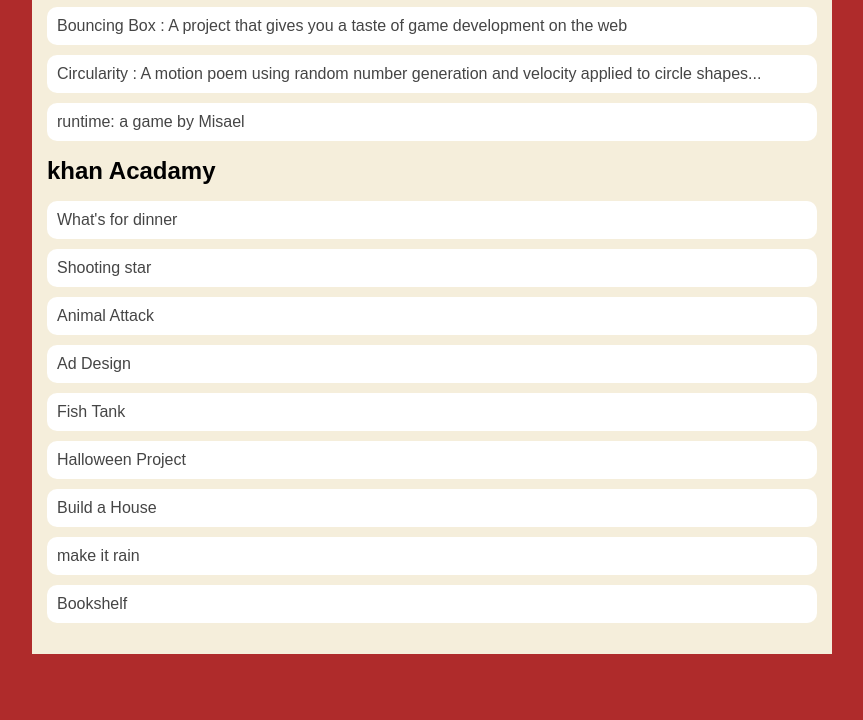
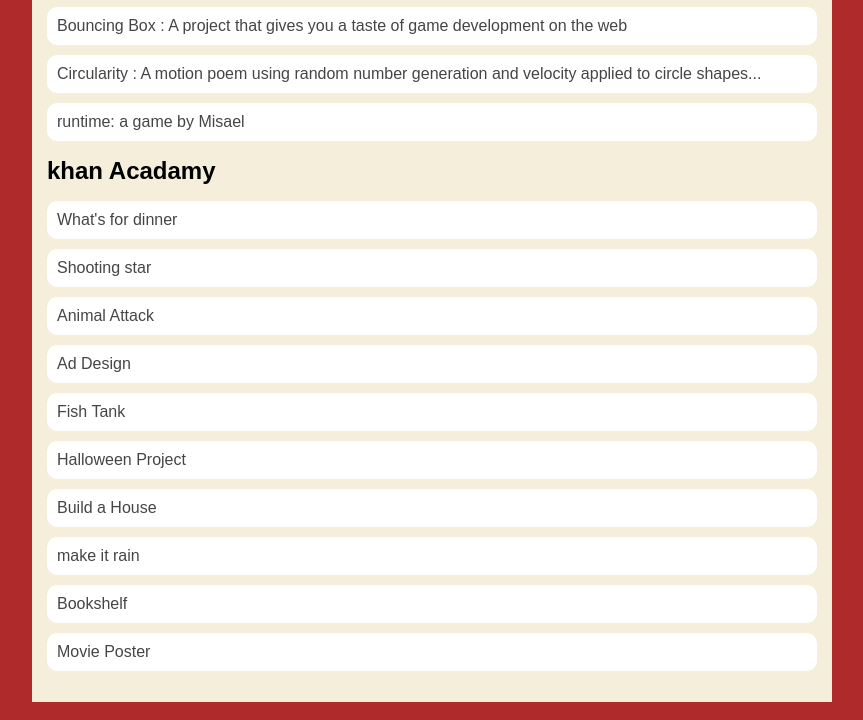
Before and after one commit to misaeloporto/misaeloporto.github.io, a plain HTML site: page portfolio.html in a window 1280 px wide. Shown: the part 217-937 px from the top of the page, without its empty margins (208-1071 px from the left). Before the commit the page ends 889 px from the top, so only its background shows below. Drawn offline with Linux system fonts and the light colour scheme.

Commit message:
describe your changes

```diff
--- a/portfolio.html
+++ b/portfolio.html
@@ -38,6 +38,7 @@
               <li><a href=https://www.khanacademy.org/computer-programming/theh-chum-bucket/5991969777696768> Build a House</a></li>
               <li><a href=https://www.khanacademy.org/computer-programming/project-make-it-rain/6591124011139072> make it rain</a></li>
               <li><a href=https://www.khanacademy.org/computer-programming/spin-off-of-project-bookshelf/4524214822027264> Bookshelf</a></li>
+              <li><a href=https://www.khanacademy.org/computer-programming/spin-off-of-movievideo-game-posters/6350595841245184> Movie Poster</a></li>
 
             </ul>
           </div>
```
